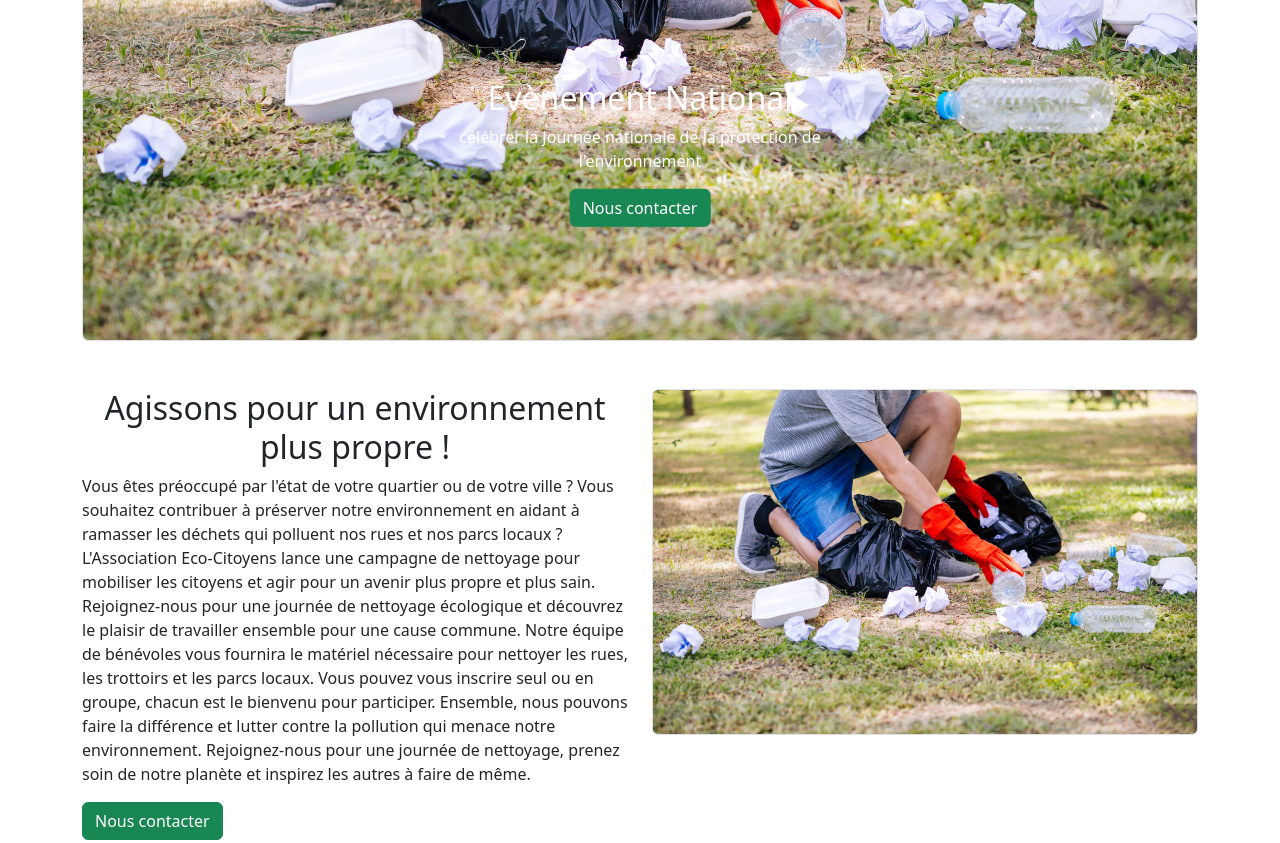
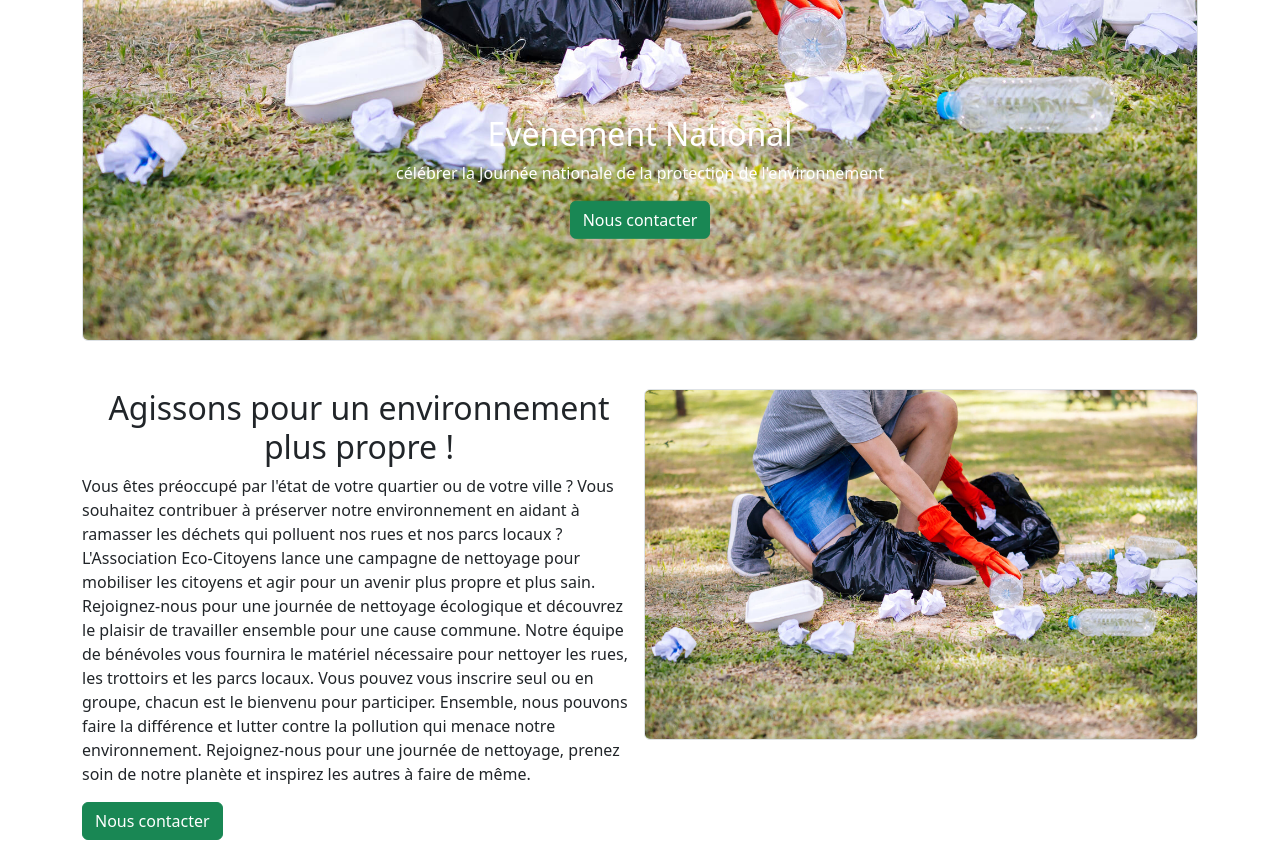
Before and after one commit to HarveyBrenton/association-web, a plain HTML site: page index.html in a window 1280 px wide. Shown: the part 420-1263 px from the top of the page. Drawn offline with Linux system fonts and the light colour scheme; files whose address does not match are found by name.

Commit message:
Carousel responsive CSS

```diff
--- a/asset/style.css
+++ b/asset/style.css
@@ -0,0 +1,18 @@
+.carousel-caption {
+    max-width: 100%;
+    width: 100%;
+    padding-left: 15px;
+    padding-right: 15px;
+  }
+
+  @media (min-width: 576px) {
+    .carousel-caption {
+      bottom: 1.5rem;
+    }
+  }
+
+  @media (min-width: 768px) {
+    .carousel-caption {
+      bottom: 2rem;
+    }
+  }
--- a/index.html
+++ b/index.html
@@ -38,21 +38,23 @@
                       <!--carousel 1-->
                       <div class="carousel-item active" data-bs-interval="4000">
                           <div class="carousel-caption position-absolute start-50 bottom-0 translate-middle">
-                              <h2 class="text-center">Association Eco-Citoyens</h2>
-                              <p>célébrer la Journée nationale de la protection de l'environnement !</p>
-                              <a class="btn btn-success text-center" href="#" role="button">Nous contacter</a>
+                              <h2 class="text-center text-md-center text-sm-center">Association Eco-Citoyens</h2>
+                              <p class="text-center text-md-center text-sm-center">célébrer la Journée nationale de la protection de l'environnement !</p>
+                              <a class="btn btn-success text-center text-md-center text-sm-center" href="#" role="button">Nous contacter</a>
                           </div>
-                          <img src="C:\Users\g_nic\eco-citoyen\association-web\asset\img\asso's1.jpg" class="d-block w-100 object-fit-cover border rounded" alt="tri des déchets pour un environnement plus écologique">
+                          <img src="C:\Users\g_nic\eco-citoyen\association-web\asset\img\asso's1.jpg"
+                          class="d-block w-100 object-fit-cover border rounded" alt="tri des déchets pour un environnement plus écologique">
                       </div>
 
                       <!--carousel 2-->
                       <div class="carousel-item" data-bs-interval="4000">
                           <div class="carousel-caption position-absolute start-50 bottom-0 translate-middle">
-                              <h2 class="text-center">Evènement National</h2>
-                              <p>célébrer la Journée nationale de la protection de l'environnement</p>
-                              <a class="btn btn-success text-center" href="#" role="button">Nous contacter</a>
+                              <h2 class="text-center text-md-center text-sm-center">Evènement National</h2>
+                              <p class="text-center text-md-center text-sm-center">célébrer la Journée nationale de la protection de l'environnement</p>
+                              <a class="btn btn-success text-center text-md-center text-sm-center" href="#" role="button">Nous contacter</a>
                           </div>
-                          <img src="C:\Users\g_nic\eco-citoyen\association-web\asset\img\RAmasser déchets herbe.jpeg" class="d-block w-100 object-fit-cover border rounded" alt="ramasser les déchets dans les parcs">
+                          <img src="C:\Users\g_nic\eco-citoyen\association-web\asset\img\RAmasser déchets herbe.jpeg"
+                          class="d-block w-100 object-fit-cover border rounded" alt="ramasser les déchets dans les parcs">
                       </div>
                   </div>
 
@@ -75,7 +77,7 @@
               <!--Début Evenement 1-->
                <!--Texte-->
             <div class="container mt-5">
-              <div class="row">
+              <div class="row g-2">
                 <div class="col-sm-12 col-md-6 col-lg-6">
                   <h2 class="text-center">
                     Agissons pour un environnement plus propre !
@@ -112,7 +114,7 @@
               <!--Début Evenement 2-->
                 <!--image-->
               <div class="container mt-5">
-                <div class="row">
+                <div class="row g-2">
                   <div class="col-sm-12 col-md-6">
                     <img src="C:\Users\g_nic\eco-citoyen\association-web\asset\img\déchets.jpg"
                     alt="trier les déchets" class="img-fluid object-fit-cover border rounded">
@@ -145,7 +147,7 @@
               <!--Début Footer-->
               <footer>
                 <div class="container mt-5 bg-success py-4">
-                    <div class="row">
+                    <div class="row g-2">
                         <div class="col-sm-6 col-md-6">
                             <h3 class="text-center">Liens utiles</h3>
                             <p class="text-center">
```
